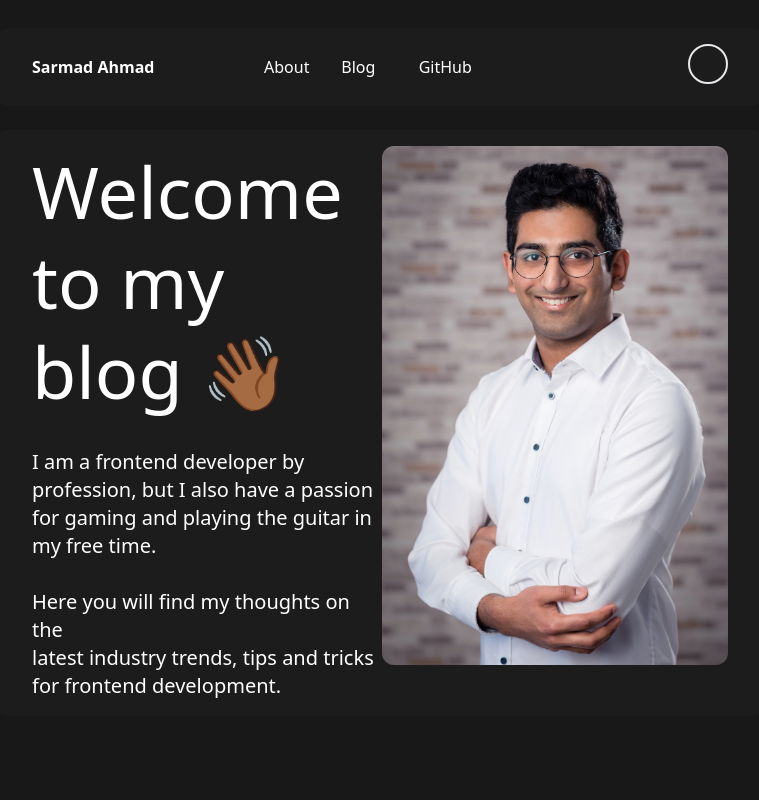
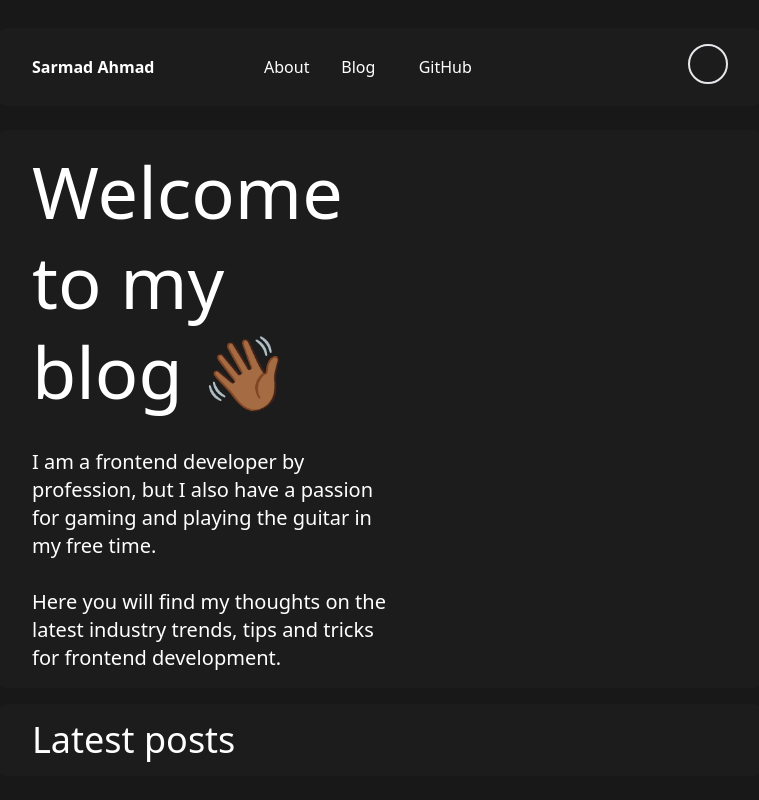
Before and after one commit to planetscale/nextjs-starter, a Next.js app: page / in a window 1280 px wide. Shown: the whole page, without its empty margins (260-1019 px from the left). Built offline with nearby package versions, Linux system fonts and the light colour scheme.

Commit message:
add latestpost component

```diff
--- /dev/null
+++ b/app/home/latestPosts.tsx
@@ -0,0 +1,9 @@
+import React from "react";
+
+export default function LatestPosts() {
+  return (
+    <div className="bg-[#1C1C1C] pr-9 pl-9 pt-4 pb-4 rounded-xl ">
+      <h1 className="text-4xl font-sans">Latest posts</h1>
+    </div>
+  );
+}
--- a/app/home/welcome.tsx
+++ b/app/home/welcome.tsx
@@ -23,9 +23,7 @@ function Welcome() {
           </p>
         </div>
       </div>
-      <div>
-        <Image src={profilePic} alt="Picture of author" width={350} height={300} className="rounded-xl" />
-      </div>
+      <div>{/* <Image src={profilePic} alt="Picture of author" width={350} height={300} className="rounded-xl" /> */}</div>
     </div>
   );
 }
--- a/app/page.tsx
+++ b/app/page.tsx
@@ -1,10 +1,12 @@
 import React from "react";
+import LatestPosts from "./home/latestPosts";
 import Welcome from "./home/welcome";
 
 export default function HomePage() {
   return (
     <div className="flex-col space-y-4 ">
       <Welcome />
+      <LatestPosts />
     </div>
   );
 }
```
